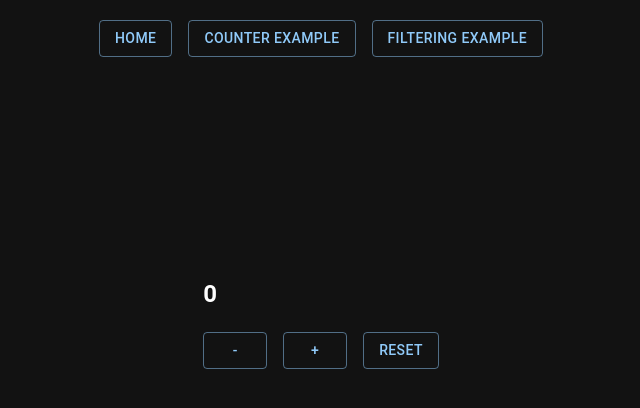
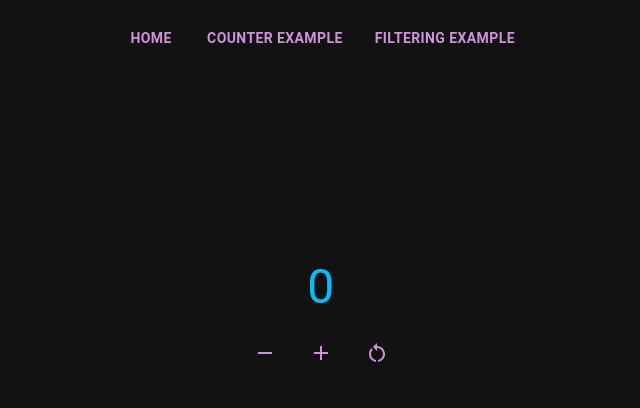
Before and after one commit to EmirB08/vite-react-project-2, a React (Vite) app: page / in a window 1280 px wide. Both pictures are taken after a click on the button "COUNTER EXAMPLE". Shown: the top 408 px of the page, without its empty margins (319-959 px from the left). Built offline with nearby package versions, Linux system fonts and the light colour scheme.

Commit message:
color change + ButtonIcons

```diff
--- a/package.json
+++ b/package.json
@@ -12,7 +12,7 @@
   "dependencies": {
     "@emotion/react": "^11.11.3",
     "@emotion/styled": "^11.11.0",
-    "@mui/icons-material": "^5.15.7",
+    "@mui/icons-material": "^5.15.8",
     "@mui/joy": "^5.0.0-beta.25",
     "@mui/material": "^5.15.7",
     "react": "^18.2.0",
--- a/src/components/Counter.jsx
+++ b/src/components/Counter.jsx
@@ -1,6 +1,8 @@
 import { useState } from "react";
-import Stack from "@mui/material/Stack";
-import Button from "@mui/material/Button";
+import { Stack, IconButton, Typography } from "@mui/material";
+import AddIcon from "@mui/icons-material/Add";
+import RemoveIcon from "@mui/icons-material/Remove";
+import RestartAltIcon from "@mui/icons-material/RestartAlt";
 
 const Counter = () => {
 	const [count, setCount] = useState(0);
@@ -11,23 +13,29 @@ const Counter = () => {
 
 	return (
 		<div>
-			<h2> {count} </h2>
+			<Typography
+				variant="h4"
+				component="h1"
+				gutterBottom
+				sx={{
+					fontSize: "3rem",
+					textAlign: "center",
+					color: "#00bfff",
+					width: "100%",
+				}}>
+				{count}
+			</Typography>
+
 			<Stack direction="row" spacing={2}>
-				<Button
-					variant="outlined"
-					className="counter-Button"
-					onClick={decrease}>
-					-
-				</Button>
-				<Button
-					variant="outlined"
-					className="counter-Button"
-					onClick={increase}>
-					+
-				</Button>
-				<Button variant="outlined" className="counter-Button" onClick={reset}>
-					Reset
-				</Button>
+				<IconButton color="secondary" onClick={decrease}>
+					<RemoveIcon />
+				</IconButton>
+				<IconButton color="secondary" onClick={increase}>
+					<AddIcon />
+				</IconButton>
+				<IconButton color="secondary" onClick={reset}>
+					<RestartAltIcon />
+				</IconButton>
 			</Stack>
 		</div>
 	);
--- a/src/components/FilterNames.jsx
+++ b/src/components/FilterNames.jsx
@@ -30,6 +30,7 @@ const FilterNames = () => {
 			<Stack direction="row" spacing={2} sx={{ marginBottom: "20px" }}>
 				<Select
 					className="dropdown-menu"
+					color="secondary"
 					value={genderFilter}
 					onChange={(e) => setGenderFilter(e.target.value)}>
 					<MenuItem value="all">All</MenuItem>
@@ -37,8 +38,8 @@ const FilterNames = () => {
 					<MenuItem value="female">Female</MenuItem>
 				</Select>
 				<TextField
-					type="text"
-					className="search-input"
+					type="search"
+					color="secondary"
 					value={searchQuery}
 					onChange={(e) => setSearchQuery(e.target.value)}
 					placeholder="Filter names"
--- a/src/components/Navigation.jsx
+++ b/src/components/Navigation.jsx
@@ -18,23 +18,23 @@ const Navigation = () => {
 				height: "100vh",
 			}}>
 			<Stack direction="row" spacing={2} sx={{ marginTop: "20px", marginBottom: "200px" }}>
-				<Button variant="outlined" onClick={() => setCurrentPage("home")}>
+				<Button color="secondary" onClick={() => setCurrentPage("home")} sx={ {fontWeight: "bold"}}>
 					Home
 				</Button>
-				<Button variant="outlined" onClick={() => setCurrentPage("counter")}>
+				<Button color="secondary" onClick={() => setCurrentPage("counter")} sx={ {fontWeight: "bold"}}>
 					Counter Example
 				</Button>
-				<Button variant="outlined" onClick={() => setCurrentPage("names")}>
+				<Button color="secondary" onClick={() => setCurrentPage("names")} sx={ {fontWeight: "bold"}}>
 					Filtering Example
 				</Button>
 			</Stack>
 			{currentPage === "home" && (
 				<>
-					<Typography variant="h3" component="h1" gutterBottom sx={{ fontWeight: "bold", color: "primary.main" }}>
-						Reactive variables!
+					<Typography variant="h4" component="h3" gutterBottom sx={{ fontWeight: "bold", color: "#00bfff" }}>
+					Reactive variables!
 					</Typography>
-					<Typography variant="body1" sx={{ fontWeight: "bold" }}>
-					Just a small project showcasing use of reactive variables. Pick an example!
+					<Typography variant="body1" sx={{ fontWeight: "bold", color: "#00bfff" }}>
+					Pick an example!
 					</Typography>
 				</>
 			)}
```
Also changed, not shown: 1 other file (tests, documents, lock files or other folders).
